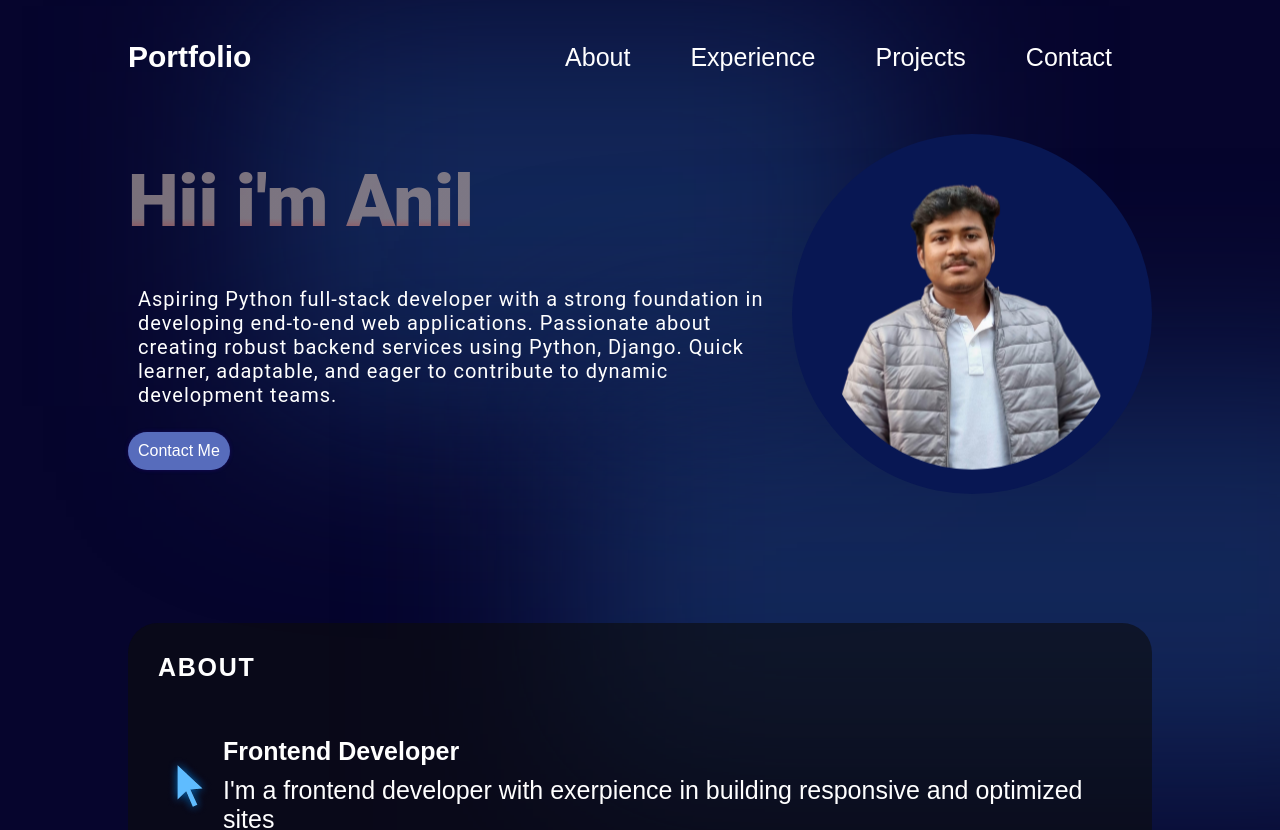
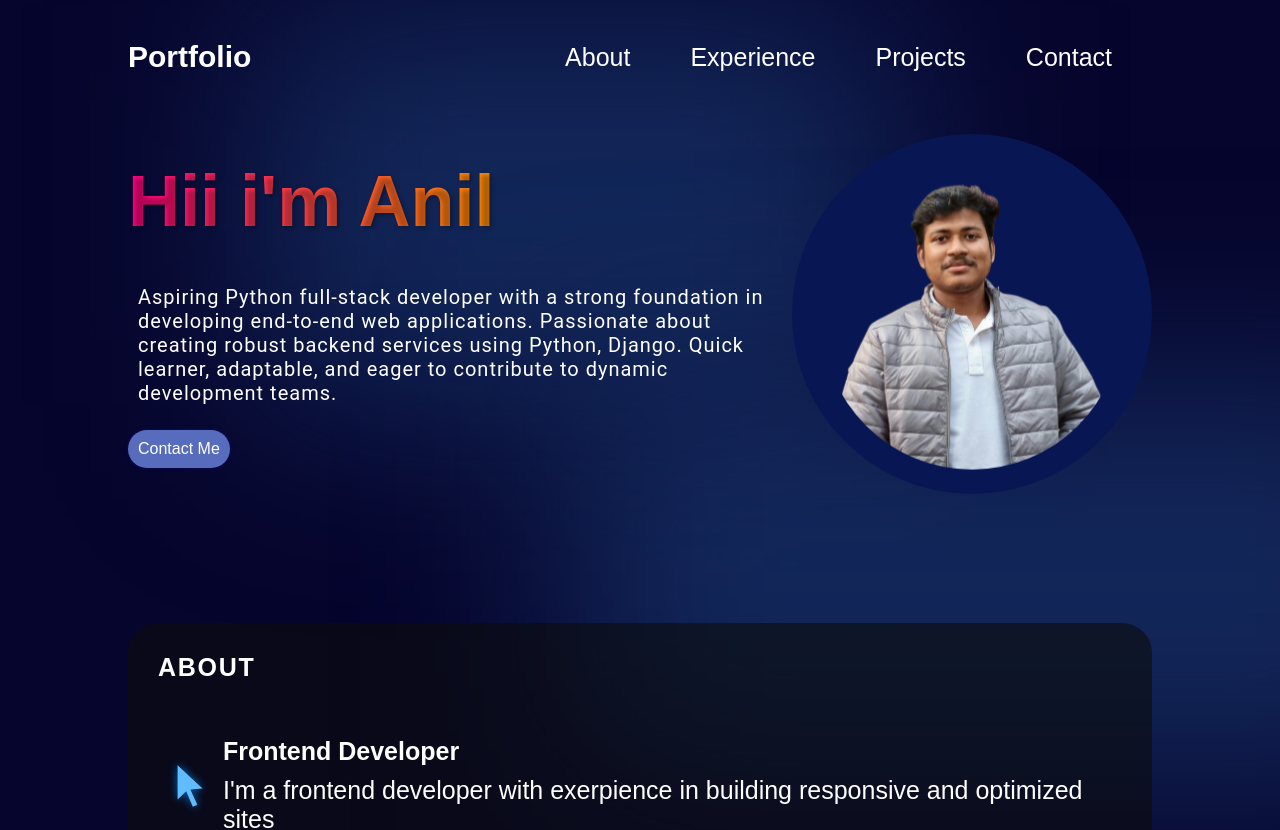
Before and after one commit to Anilnayak126/portfolio, a React (Vite) app: page / in a window 1280 px wide. Shown: the top 830 px of the page. Built offline with nearby package versions, Linux system fonts and the light colour scheme.

Commit message:
fixing errors

```diff
--- a/src/components/hero.module.css
+++ b/src/components/hero.module.css
@@ -27,11 +27,12 @@
     font-size: 72px;
     font-weight: 900;
     margin-bottom: 33px;
-    font-family: var(--font-robot);
-    background: linear-gradient(180deg, hsla(0, 7%, 61%, 0.741) 70%, hsla(0, 98%, 46%, 0.885)120%);
-    -webkit-background-clip: text;
-    -webkit-text-fill-color: transparent;
-
+    background: linear-gradient(90deg, #FF0080, #FF8C00);
+    -webkit-background-clip: text; /* For Safari */
+    background-clip: text; /* Standard property */
+    -webkit-text-fill-color: transparent; /* For Safari */
+    text-fill-color: transparent; /* Standard property (not widely supported yet) */
+    text-shadow: 2px 2px 4px rgba(0, 0, 0, 0.3);
 }
 
 .description {
```
